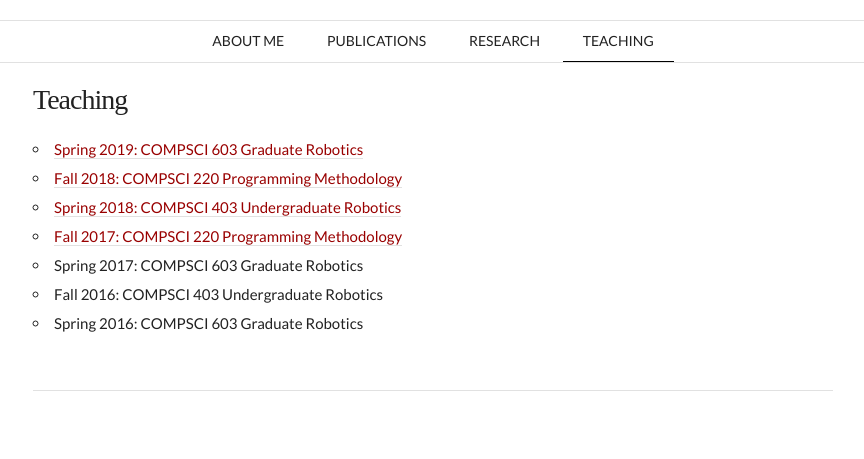
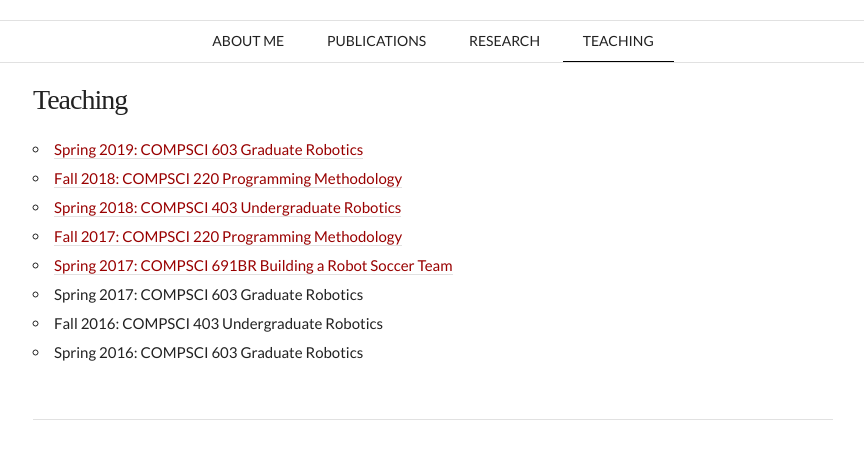
Before and after one commit to joydeep-b/joydeepb.com, a Jekyll site: the page built from teaching.md, in a window 1280 px wide. Shown: the top 459 px of the page, without its empty margins (207-1071 px from the left). Built offline with Jekyll 4.4.1, drawn with Linux system fonts in a browser that asks for light colours; nearby versions of some CDN libraries; some web fonts are replaced.

Commit message:
Added 691BR

```diff
--- a/teaching.md
+++ b/teaching.md
@@ -8,6 +8,7 @@ order: 4
 * [Fall 2018: COMPSCI 220 Programming Methodology](//umass-compsci220.github.io/2018F/)
 * [Spring 2018: COMPSCI 403 Undergraduate Robotics](//amrl.cs.umass.edu/COMPSCI403)
 * [Fall 2017: COMPSCI 220 Programming Methodology](//umass-compsci220.github.io/2017F/)
+* [Spring 2017: COMPSCI 691BR Building a Robot Soccer Team](//amrl.cs.umass.edu/COMPSCI691BR/)
 * Spring 2017: COMPSCI 603 Graduate Robotics
 * Fall 2016: COMPSCI 403 Undergraduate Robotics
 * Spring 2016: COMPSCI 603 Graduate Robotics
```
